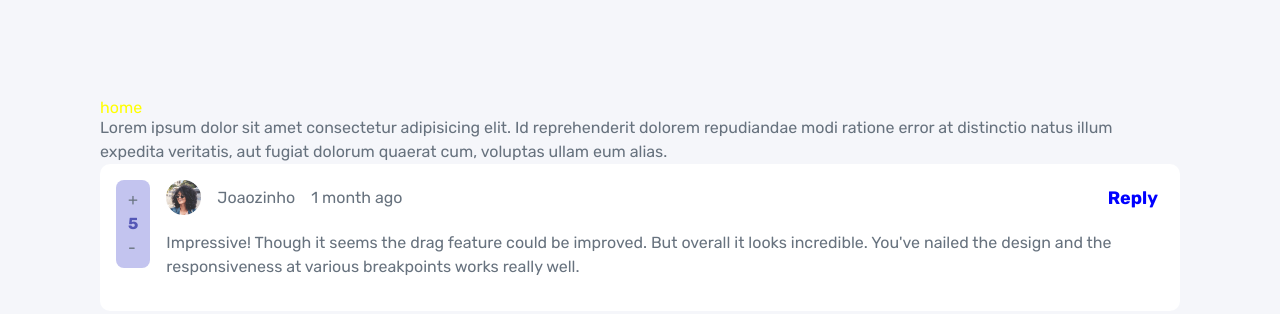
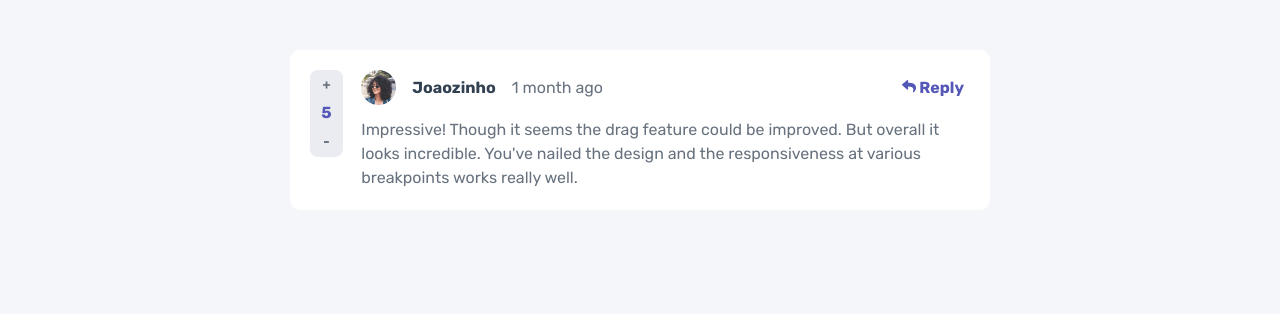
Before and after one commit to MuriWolf/interactive-comments-section-main, a Vue app: page / in a window 1280 px wide. Shown: the top 314 px of the page. Built offline with nearby package versions, Linux system fonts and the light colour scheme; a web font is replaced by a local one.

Commit message:
comment updated

```diff
--- a/src/App.vue
+++ b/src/App.vue
@@ -3,18 +3,17 @@
     <router-link to="/">Home</router-link> |
   </nav>
   <router-view/> -->
-  <h1 class="font-yellow">home</h1>
-  <p>Lorem ipsum dolor sit amet consectetur adipisicing elit. Id reprehenderit dolorem repudiandae modi ratione error at distinctio natus illum expedita veritatis, aut fugiat dolorum quaerat cum, voluptas ullam eum alias.</p>
 
-  <comment-component/>
+
+  <comments-component/>
 </template>
 
 <script lang="ts">
 import { defineComponent } from 'vue'
-import CommentComponent from '@/components/CommentComponent.vue'
+import CommentsComponent from '@/components/CommentsComponent.vue'
 
 export default defineComponent({
-  components: { CommentComponent },
+  components: { CommentsComponent },
   setup() {
     return {}
   },
--- a/src/components/CommentComponent.vue
+++ b/src/components/CommentComponent.vue
@@ -2,22 +2,22 @@
   <div>
 
     <div class="comment">
-        <div class="comment__rate">
-            <p>+</p>
-            <p class="comment__rate__value" >5</p>
-            <p>-</p>
-        </div>
+          <div class="comment__rate">
+              <button class="comment__rate__up-btn">+</button>
+              <p class="comment__rate__value" >5</p>
+              <button class="comment__rate__up-btn">-</button>
+          </div>
         <div class="comment__content">
           <div class="comment__content__info">
             <div class="comment__profile">
               <img class="comment__profile__img" src="../assets/avatars/image-amyrobson.png" alt="">
-              <h4>Joaozinho</h4>
+              <h4 class="comment__profile__name">Joaozinho</h4>
               <p>1 month ago</p>
             </div>
-            <button class="comment__reply-btn">Reply</button>
+            <button class="comment__reply-btn"><img src="../assets/icon-reply.svg" alt=""> Reply</button>
           </div>
 
-          <div class="comment_content__text">
+          <div class="comment__content__text">
             <p>Impressive! Though it seems the drag feature could be improved. But overall it looks incredible. You've nailed the design and the responsiveness at various breakpoints works really well.</p>
           </div>
         </div>
--- a/src/components/CommentsComponent.vue
+++ b/src/components/CommentsComponent.vue
@@ -0,0 +1,21 @@
+<template>
+  <div class="comments-section">
+    <comment-component/>
+  </div>
+</template>
+
+<script lang="ts">
+import { defineComponent } from 'vue'
+import CommentComponent from '@/components/CommentComponent.vue'
+
+export default defineComponent({
+    components: { CommentComponent },
+    setup() {
+        return {}
+    },
+})
+</script>
+
+<style>
+
+</style>
--- a/src/scss/base/_base.scss
+++ b/src/scss/base/_base.scss
@@ -5,3 +5,7 @@ body {
 p {
     line-height: 1.5;
 }
+
+button {
+    cursor: pointer;
+}
--- a/src/scss/components/_comment.scss
+++ b/src/scss/components/_comment.scss
@@ -1,52 +1,76 @@
 // provisório
-body {
-    padding: 100px;
+// body {
+//     padding: 100px;
+// }
+
+.comments-section {
+    margin: 50px auto;
+    width: 90%;
+    max-width: 700px;
 }
 
 .comment {
     display: flex;
     align-items: flex-start;
-    gap: 1em;
-    padding: 16px;
+    gap: 1.15em;
+    padding: 2rem;
     background-color: var(--white);
     border-radius: 10px;
-}
+
+    .comment__content {
 
         .comment__content__info {
             display: flex;
             justify-content: space-between;
             align-items: center;
-}
 
             .comment__profile {
                 display: flex;
                 gap: 1em;
                 align-items: center;
-}
-
-.comment_content__text {
-    margin: 1em 0;
-}
 
                 .comment__profile__img {
                     width: 35px;
                 }
 
+                .comment__profile__name {
+                    color: var(--dark-blue);
+                    font-weight: bold;
+                }
+            }
+
+            .comment__reply-btn {
+                background: none;
+                border: none;
+                color: var(--moderate-blue);
+                font-weight: bold;
+                font-size: 1.6rem;
+            }
+        }
+
+        .comment__content__text {
+            margin-top: 0.8em;
+        }
+    }
     .comment__rate {
-    background-color: var(--light-grayish-blue);
-    padding: 0.5em 0.75em;
+        display: flex;
+        flex-direction: column;
+        align-items: center;
+        gap: 0.5em;
+        background-color: var(--light-gray);
+        padding: 0.4em;
         border-radius: 8px;
+
+        & > button {
+            background: none;
+            border: none;
+            font-weight: bold;
+            color: var(--grayish-blue);
         }
 
         .comment__rate__value {
             font-weight: bold;
             color: var(--moderate-blue);
         }
-
-.comment__reply-btn {
-    background: none;
-    border: none;
-    color: blue;
-    font-weight: bold;
-    font-size: 1.8rem;
     }
+}
--- a/src/scss/main.css
+++ b/src/scss/main.css
@@ -80,6 +80,10 @@ p {
   line-height: 1.5;
 }
 
+button {
+  cursor: pointer;
+}
+
 :root {
   --moderate-blue: hsl(238, 40%, 52%);
   --soft-red: hsl(358, 79%, 66%);
@@ -92,54 +96,63 @@ p {
   --white: hsl(0, 0%, 100%);
 }
 
-body {
-  padding: 100px;
+.comments-section {
+  margin: 50px auto;
+  width: 90%;
+  max-width: 700px;
 }
 
 .comment {
   display: flex;
   align-items: flex-start;
-  gap: 1em;
-  padding: 16px;
+  gap: 1.15em;
+  padding: 2rem;
   background-color: var(--white);
   border-radius: 10px;
 }
-
-.comment__content__info {
+.comment .comment__content .comment__content__info {
   display: flex;
   justify-content: space-between;
   align-items: center;
 }
-
-.comment__profile {
+.comment .comment__content .comment__content__info .comment__profile {
   display: flex;
   gap: 1em;
   align-items: center;
 }
-
-.comment_content__text {
-  margin: 1em 0;
-}
-
-.comment__profile__img {
+.comment .comment__content .comment__content__info .comment__profile .comment__profile__img {
   width: 35px;
 }
-
-.comment__rate {
-  background-color: var(--light-grayish-blue);
-  padding: 0.5em 0.75em;
+.comment .comment__content .comment__content__info .comment__profile .comment__profile__name {
+  color: var(--dark-blue);
+  font-weight: bold;
+}
+.comment .comment__content .comment__content__info .comment__reply-btn {
+  background: none;
+  border: none;
+  color: var(--moderate-blue);
+  font-weight: bold;
+  font-size: 1.6rem;
+}
+.comment .comment__content .comment__content__text {
+  margin-top: 0.8em;
+}
+.comment .comment__rate {
+  display: flex;
+  flex-direction: column;
+  align-items: center;
+  gap: 0.5em;
+  background-color: var(--light-gray);
+  padding: 0.4em;
   border-radius: 8px;
 }
-
-.comment__rate__value {
+.comment .comment__rate > button {
+  background: none;
+  border: none;
+  font-weight: bold;
+  color: var(--grayish-blue);
+}
+.comment .comment__rate .comment__rate__value {
   font-weight: bold;
   color: var(--moderate-blue);
-}
-
-.comment__reply-btn {
-  background: none;
-  border: none;
-  color: blue;
-  font-weight: bold;
-  font-size: 1.8rem;
 }/*# sourceMappingURL=main.css.map */
```
Also changed, not shown: 2 other files (tests, documents, lock files or other folders). Lines whose indentation alone changed are shown as unchanged.
